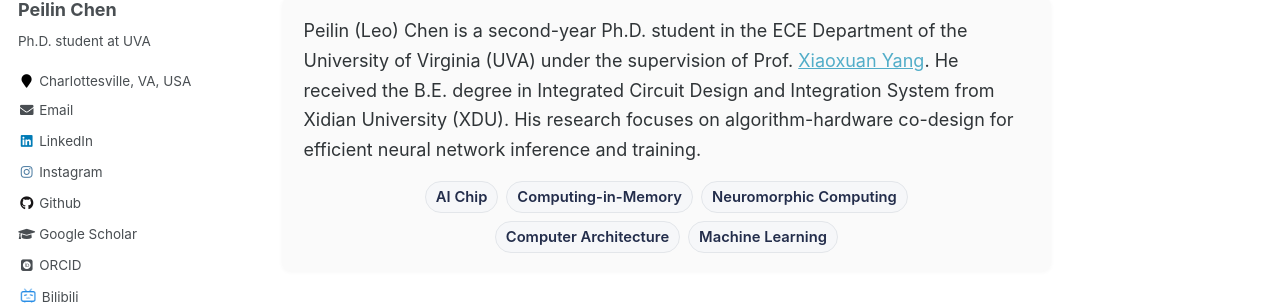
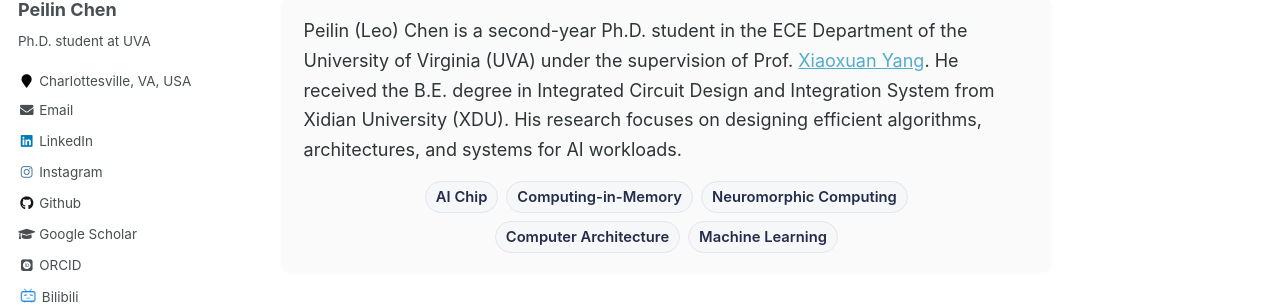
Before and after one commit to peilin-chen/peilin-chen.github.io, a Jekyll site: the page built from _pages/about.md, in a window 1280 px wide and 1040 px high. Shown: the part 263-568 px from the top of the window. Built offline with Jekyll 4.4.1, drawn with Linux system fonts in a browser that asks for light colours; some web fonts are replaced.

Commit message:
Revise research description in about.md
Updated research focus to emphasize efficient algorithms, architectures, and systems for AI workloads.

```diff
--- a/_pages/about.md
+++ b/_pages/about.md
@@ -20,8 +20,8 @@ redirect_from:
     University of Virginia (UVA) under the supervision of Prof.
     <a href="https://engineering.virginia.edu/faculty/xiaoxuan-yang">Xiaoxuan Yang</a>.
     He received the B.E. degree in Integrated Circuit Design and Integration System
-    from Xidian University (XDU). His research focuses on algorithm-hardware co-design
-    for efficient neural network inference and training.
+    from Xidian University (XDU). His research focuses on designing efficient algorithms,
+    architectures, and systems for AI workloads.
   </p>
 
   <div class="bio-tags">
```
